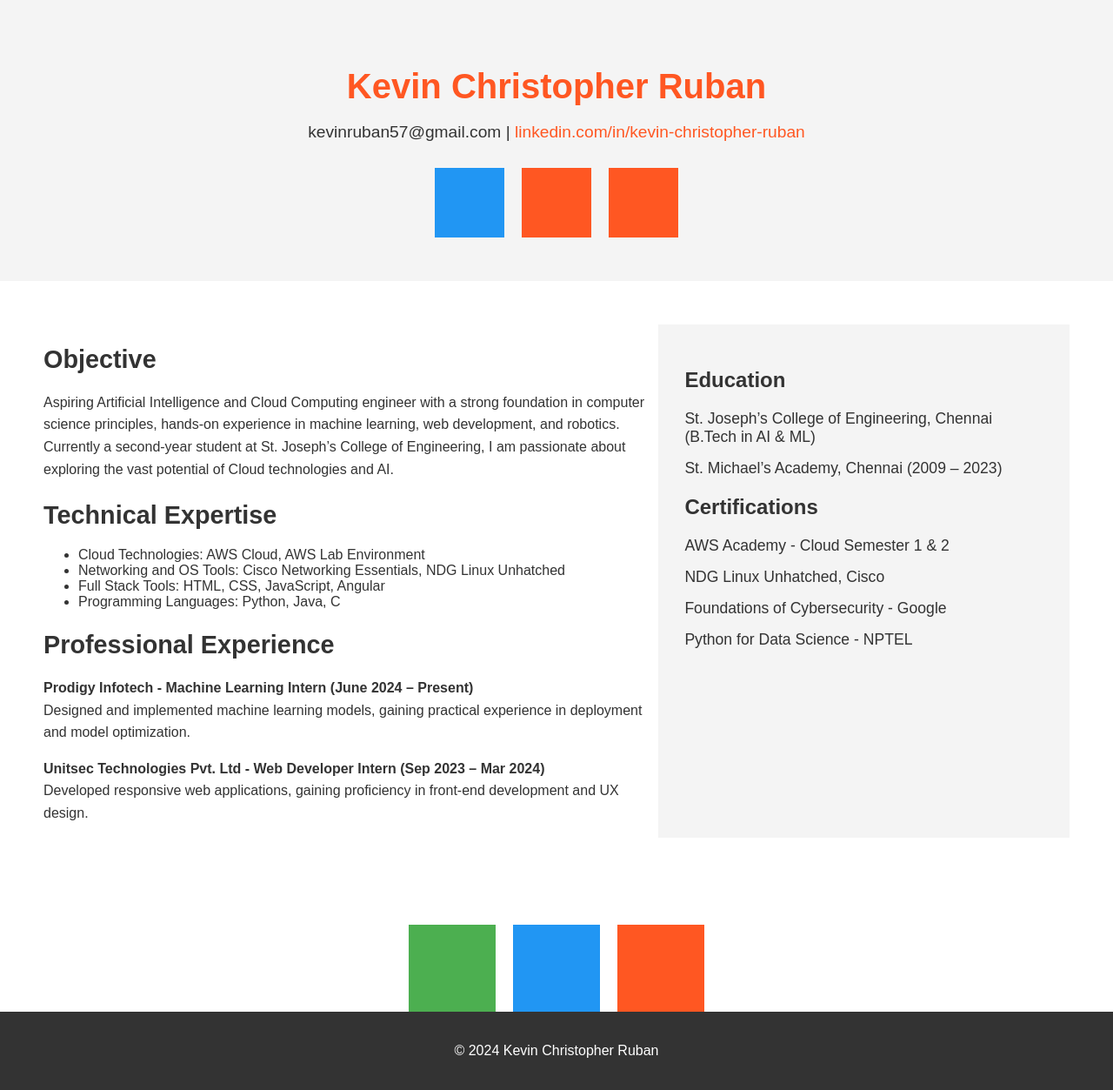
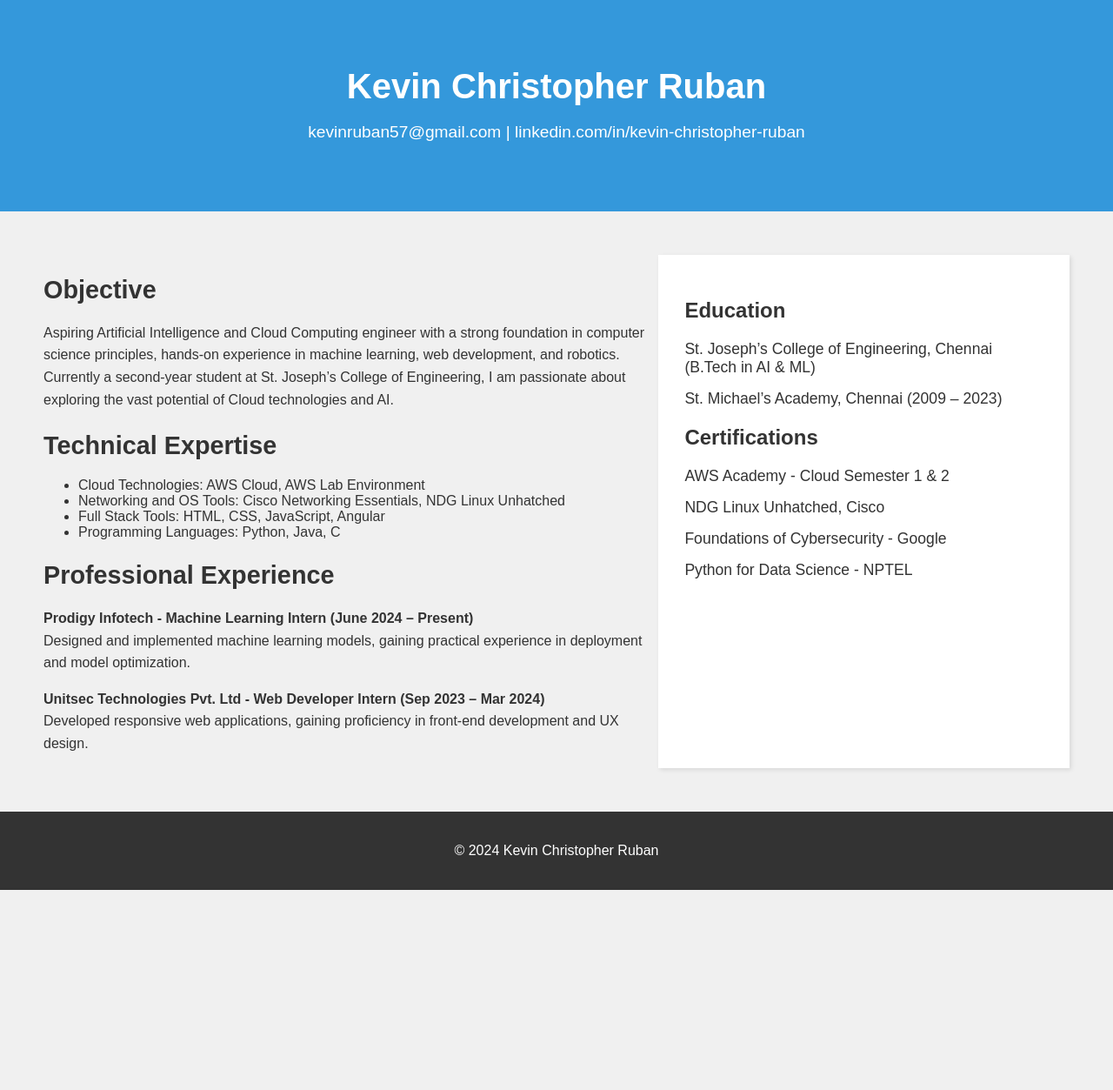
Before and after one commit to Kevin-Christopher-Ruban/my-static-website, a plain HTML site: page portfolio.html in a window 1280 px wide. Shown: the whole page at 87% size. After the commit the page ends 1023 px from the top, so only its background shows below. Drawn offline with Linux system fonts and the light colour scheme.

Commit message:
Updated index.html

```diff
--- a/portfolio.html
+++ b/portfolio.html
@@ -9,18 +9,17 @@
             font-family: Arial, sans-serif;
             margin: 0;
             padding: 0;
-            background-color: #ffffff;
-            color: #333333;
+            background-color: #f0f0f0; /* Light gray background */
+            color: #333;
         }
         header {
             text-align: center;
             padding: 50px;
-            background-color: #f4f4f4;
-            position: relative;
+            background-color: #3498db; /* Blue header */
+            color: white;
         }
         header h1 {
             font-size: 2.5em;
-            color: #ff5722;
             margin-bottom: 10px;
         }
         header p {
@@ -28,29 +27,8 @@
             margin-bottom: 30px;
         }
         header a {
-            color: #ff5722;
+            color: white;
             text-decoration: none;
-        }
-        .visual-top {
-            display: flex;
-            justify-content: center;
-            align-items: center;
-            margin-top: 20px;
-        }
-        .visual-top div {
-            width: 80px;
-            height: 80px;
-            margin: 0 10px;
-            background-color: #ff5722;
-        }
-        .visual-top .green {
-            background-color: #4caf50;
-        }
-        .visual-top .blue {
-            background-color: #2196f3;
-        }
-        .visual-top .orange {
-            background-color: #ff9800;
         }
         .container {
             display: flex;
@@ -71,8 +49,9 @@
         }
         .sidebar {
             width: 35%;
-            background-color: #f4f4f4;
+            background-color: #fff; /* White sidebar */
             padding: 30px;
+            box-shadow: 2px 2px 5px rgba(0,0,0,0.1); /* subtle shadow */
         }
         .sidebar h2 {
             font-size: 1.5em;
@@ -93,24 +72,6 @@
             background-color: #333;
             color: #fff;
         }
-        .visual-bottom {
-            display: flex;
-            justify-content: center;
-            align-items: center;
-            margin-top: 50px;
-        }
-        .visual-bottom div {
-            width: 100px;
-            height: 100px;
-            margin: 0 10px;
-            background-color: #ff5722;
-        }
-        .visual-bottom .green {
-            background-color: #4caf50;
-        }
-        .visual-bottom .blue {
-            background-color: #2196f3;
-        }
     </style>
 </head>
 <body>
@@ -118,12 +79,6 @@
 <header>
     <h1>Kevin Christopher Ruban</h1>
     <p>kevinruban57@gmail.com | <a href="https://linkedin.com/in/kevin-christopher-ruban" target="_blank">linkedin.com/in/kevin-christopher-ruban</a></p>
-
-    <div class="visual-top">
-        <div class="blue"></div>
-        <div class="white"></div>
-        <div class="red"></div>
-    </div>
 </header>
 
 <div class="container">
@@ -164,12 +119,6 @@
     </div>
 </div>
 
-<div class="visual-bottom">
-    <div class="green"></div>
-    <div class="blue"></div>
-    <div></div>
-</div>
-
 <footer>
     <p>© 2024 Kevin Christopher Ruban</p>
 </footer>
```
